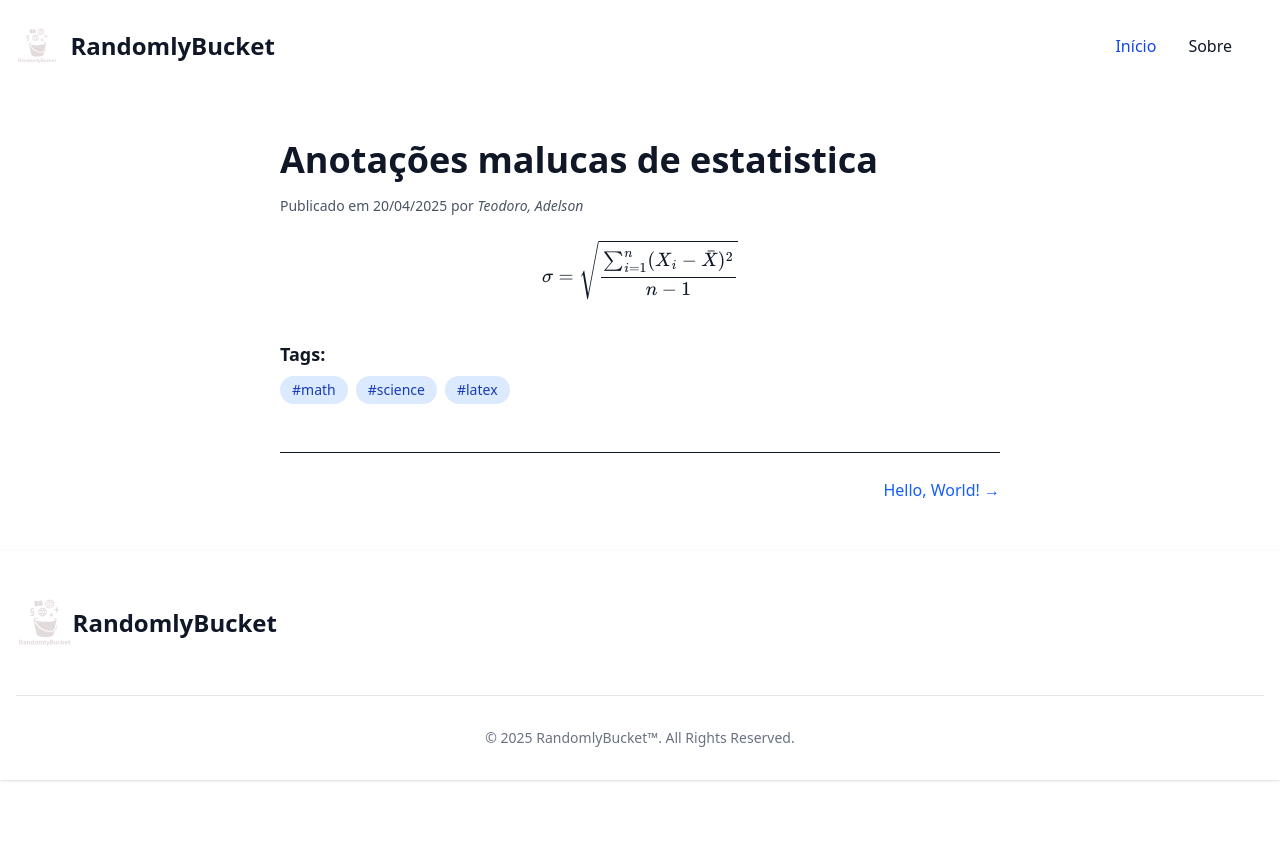
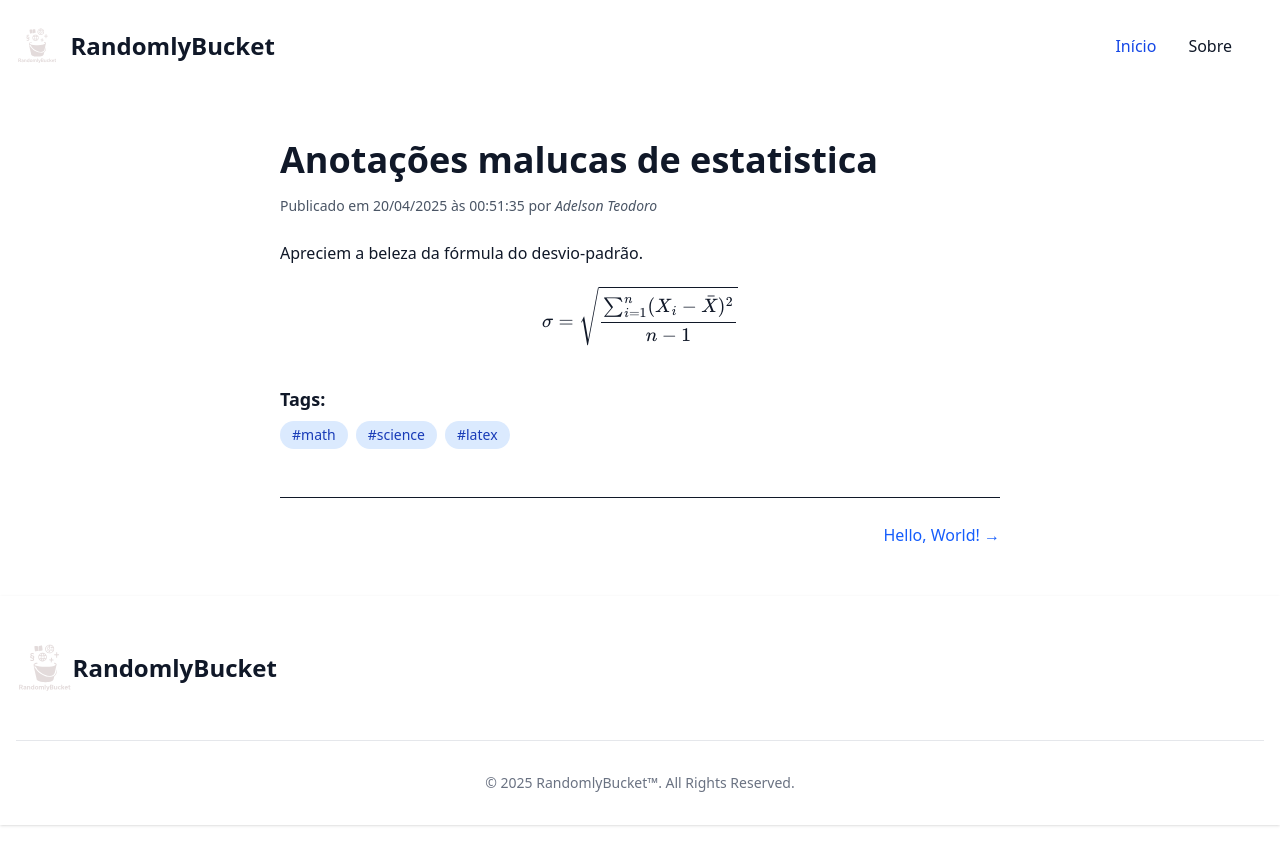
Before and after one commit to imrooteodoro/imrooteodoro.ai, a Jekyll site: the page built from _posts/2025-04-22-estatistica.markdown, in a window 1280 px wide. Shown: the top 865 px of the page. Built offline with Jekyll 4.4.1, drawn with Linux system fonts in a browser that asks for light colours; nearby versions of some CDN libraries.

Commit message:
feat: add time renderization

```diff
--- a/_layouts/post.html
+++ b/_layouts/post.html
@@ -16,8 +16,8 @@
 
     <!-- Metadados -->
     <p class="text-sm text-gray-600 dark:text-gray-400 mb-6">
-      Publicado em {{ page.date | date: "%d/%m/%Y" }}
-      {% if page.author %} por <span class="italic">{{ page.author }}</span>{% endif %}
+      Publicado em {{ page.date | date: "%d/%m/%Y às %H:%M:%S" }}
+     {% if page.author %} por <span class="italic">{{ page.author }}</span>{% endif %}
     </p>
 
     <!-- Imagem de capa -->
--- a/_posts/2025-04-22-estatistica.markdown
+++ b/_posts/2025-04-22-estatistica.markdown
@@ -1,7 +1,7 @@
 ---
 layout: post
 title:  "Anotações malucas de estatistica"
-author: Teodoro, Adelson
+author: Adelson Teodoro
 date:   2025-04-20 00:51:35
 categories: math
 tags: [math, science, latex]
@@ -9,6 +9,8 @@ tags: [math, science, latex]
 
 <div> </div>
 
+Apreciem a beleza da fórmula do desvio-padrão.
+
 $$\sigma = \sqrt{\frac{\sum_{i=1}^{n}(X_i - \bar{X})^2}{n - 1}}$$
 
 
```
